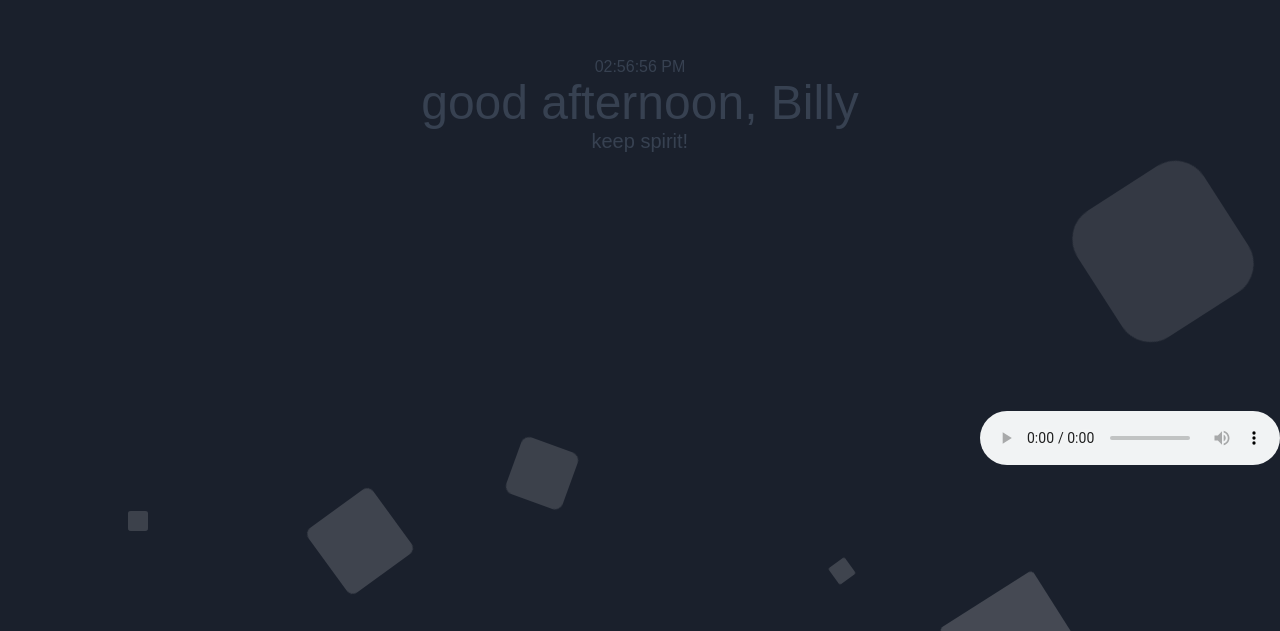
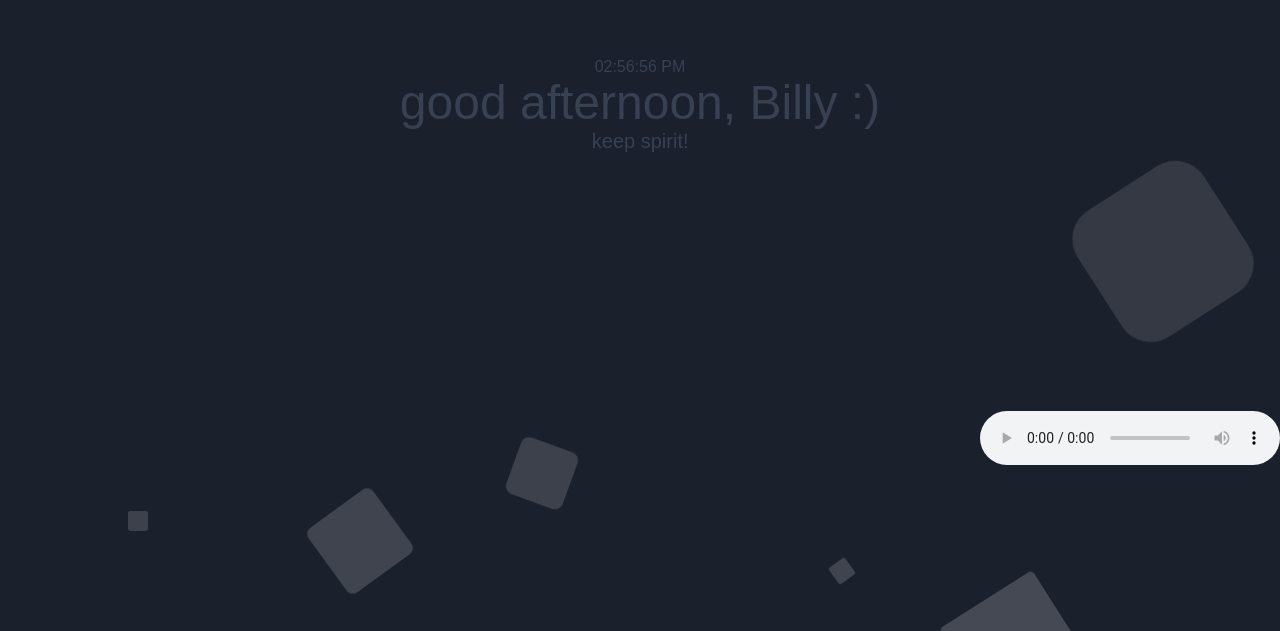
Before and after one commit to baralogi/greeting-apps, a plain HTML site: page index.html in a window 1280 px wide. Shown: the part 169-800 px from the top of the page. Drawn offline with nearby package versions, Linux system fonts and the light colour scheme.

Commit message:
add emoticon

```diff
--- a/index.html
+++ b/index.html
@@ -45,7 +45,7 @@
     { greeting: "good evening", message: "have a nice dream" },
     { greeting: "good night", message: "have a nice dream" }
     ]
-    let name = "Billy"
+    let name = "Billy :)"
     let main = null
     let submain = null
 
```
